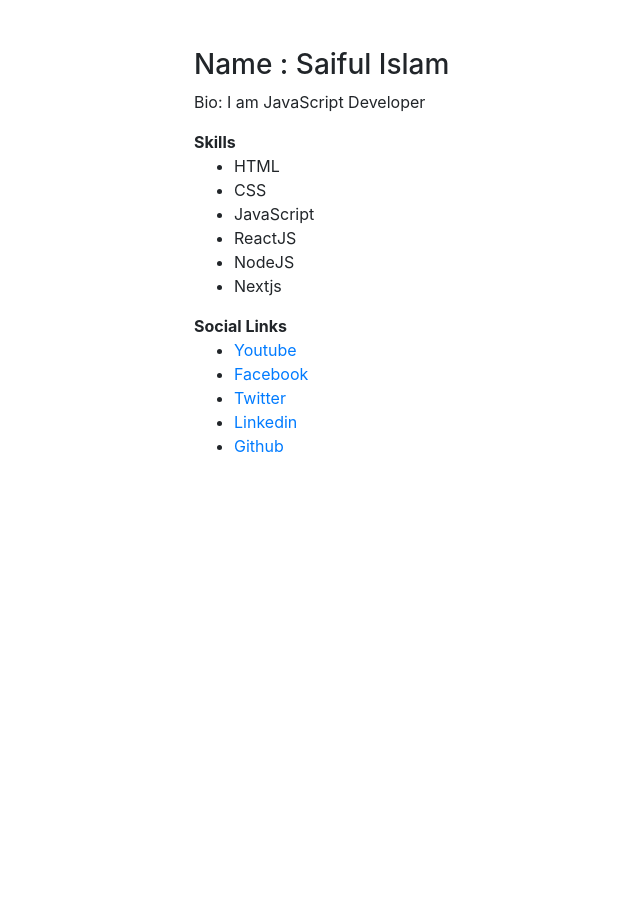
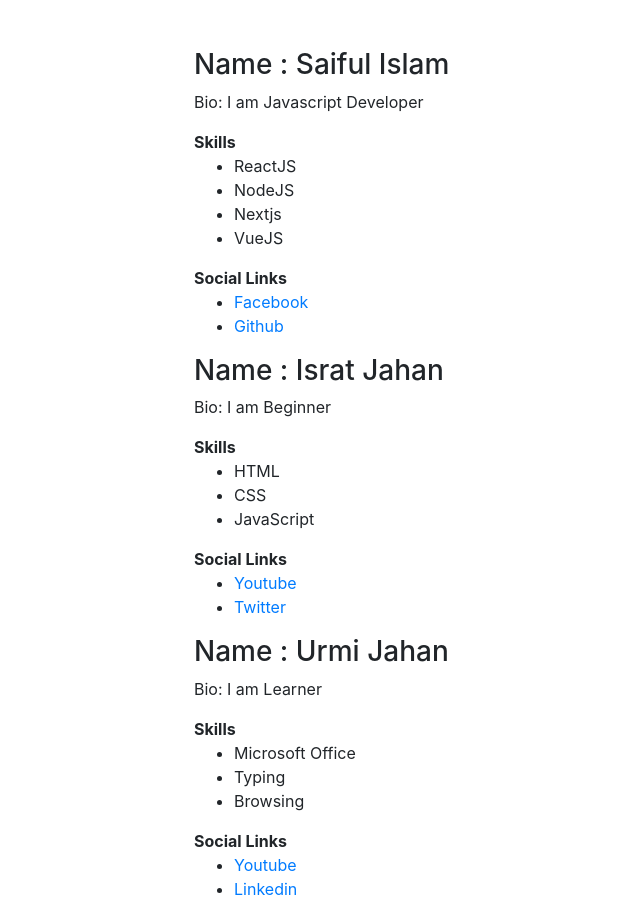
Before and after one commit to qkoder/React-Redux-Workshop, a React (Create React App) app: page / in a window 1280 px wide. Shown: the whole page, without its empty margins (81-721 px from the left). Before the commit the page ends 800 px from the top, so only its background shows below. Built offline with nearby package versions, Linux system fonts and the light colour scheme.

Commit message:
profile done

```diff
--- a/src/components/App.jsx
+++ b/src/components/App.jsx
@@ -8,7 +8,9 @@
                 <div className="container mt-5">
                     <div className="row justify-content-center">
                         <div className="col-xl-8">
-                            <Profile />
+                            <Profile id={1} />
+                            <Profile id={2} />
+                            <Profile id={3} />
                         </div>
                     </div>
                 </div>
--- a/src/components/profile/index.jsx
+++ b/src/components/profile/index.jsx
@@ -1,26 +1,40 @@
 import React, { Component } from 'react';
+import { fetchData } from './../../profile-data';
 
 import Info from './info';
 import Links from './links';
 import Skills from './skills';
 
 class Profile extends Component {
-    name = 'Saiful Islam';
-    bio = 'I am JavaScript Developer';
-    skills = ['HTML', 'CSS', 'JavaScript', 'ReactJS', 'NodeJS', 'Nextjs'];
-    links = [
-        { link: 'https://youtube.com', name: 'Youtube' },
-        { link: 'https://fb.com', name: 'Facebook' },
-        { link: 'https://twitter.com', name: 'Twitter' },
-        { link: 'https://linkedin.com', name: 'Linkedin' },
-        { link: 'https://github.com', name: 'Github' },
-    ]
+
+    constructor(props) {
+        super(props)
+        const profile = fetchData(props.id)
+        this.state = {
+            id: profile.id || '',
+            name: profile.name ||  '',
+            bio: profile.bio ||  '',
+            skills: profile.skills ||  [],
+            links: profile.links ||  []
+        }
+
+
+    }
+
+
+
+
+
     render() {
+
+        const { name, bio, skills, links } = this.state
         return (
             <>
-                <Info name={this.name} bio={this.bio} />
-                <Skills skills={this.skills} />
-                <Links links={this.links} />
+                <Info name={name} bio={bio} />
+                <Skills skills={skills} />
+                <Links links={links} />
+
+
 
             </>
         );
--- /dev/null
+++ b/src/profile-data.js
@@ -0,0 +1,41 @@
+const data = [
+    {
+        id: 1,
+        name: 'Saiful Islam',
+        bio: 'I am Javascript Developer',
+        skills: ['ReactJS', 'NodeJS', 'Nextjs', 'VueJS'],
+        links: [
+            { link: 'https://fb.com', name: 'Facebook' },
+            { link: 'https://github.com', name: 'Github' },
+        ]
+    },
+
+    {
+        id: 2,
+        name: 'Israt Jahan',
+        bio: 'I am Beginner',
+        skills: ['HTML', 'CSS', 'JavaScript'],
+        links: [
+            { link: 'https://youtube.com', name: 'Youtube' },
+            { link: 'https://twitter.com', name: 'Twitter' },
+        ]
+    },
+
+    {
+        id: 3,
+        name: 'Urmi Jahan',
+
+        bio: 'I am Learner',
+        skills: ['Microsoft Office', 'Typing', 'Browsing'],
+        links: [
+            { link: 'https://youtube.com', name: 'Youtube' },
+            { link: 'https://linkedin.com', name: 'Linkedin' },
+        ]
+    },
+];
+
+export const fetchData = id => {
+    return data.find(d => d.id === id);
+}
+
+export default data;
```
Also changed, not shown: note/2. Install & Basic.txt.
